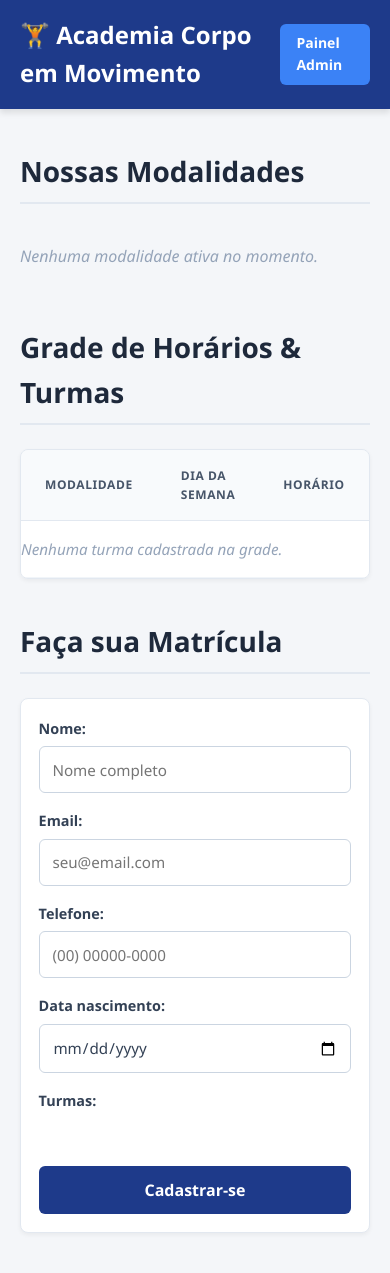
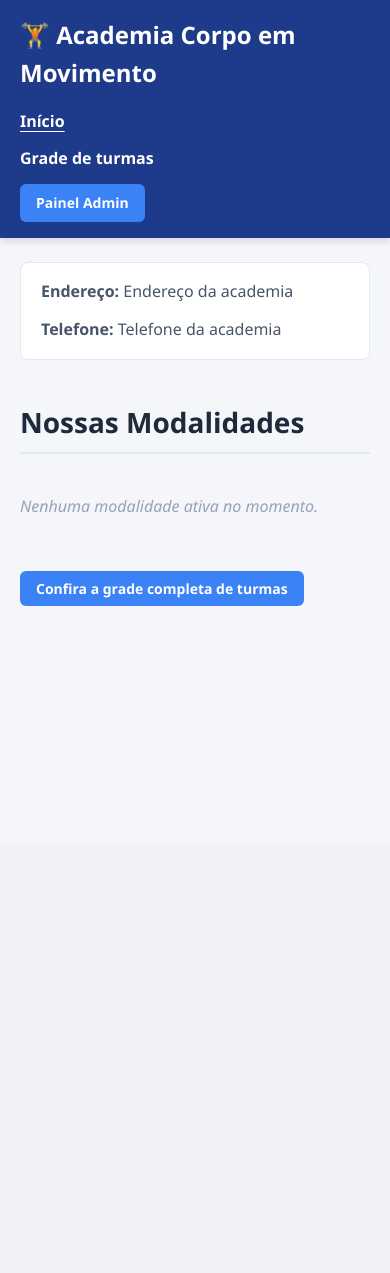
Before and after one commit to matheusSantkk/exercicios-django-fullstack-academia, a Django app: page / in a window 390 px wide. After the commit the page ends 606 px from the top, so only its background shows below. Run offline with Django 5.2, Linux system fonts and the light colour scheme; data that the repository does not hold is empty.

Commit message:
finalizando o projeto(agora sim), muitas mudanças de escopo mas agora esta pronto

```diff
--- a/academia/forms.py
+++ /dev/null
@@ -1,14 +0,0 @@
-from django import forms
-from .models import Aluno
-
-class AlunoForm(forms.ModelForm):
-    class Meta:
-        model = Aluno
-        fields = ['nome', 'email', 'telefone', 'data_nascimento', 'turmas']
-        widgets = {
-            'nome': forms.TextInput(attrs={'class': 'form-input', 'placeholder': 'Nome completo'}),
-            'email': forms.EmailInput(attrs={'class': 'form-input', 'placeholder': 'seu@email.com'}),
-            'telefone': forms.TextInput(attrs={'class': 'form-input', 'placeholder': '(00) 00000-0000'}),
-            'data_nascimento': forms.DateInput(attrs={'class': 'form-input', 'type': 'date'}),
-            'turmas': forms.CheckboxSelectMultiple(attrs={'class': 'form-checkboxes'}),
-        }
--- a/academia/models.py
+++ b/academia/models.py
@@ -1,4 +1,5 @@
 from django.db import models
+from django.db.models import Case, IntegerField, Value, When
 from django.core.exceptions import ValidationError
 
 class Modalidade(models.Model):
@@ -29,19 +30,20 @@ class Turma(models.Model):
     horario = models.TimeField()
     instrutor = models.CharField(max_length=100)
     vagas = models.PositiveIntegerField(default=10)
+
     class Meta:
-        ordering = ['dia_semana', 'horario']
+        ordering = [
+            Case(
+                When(dia_semana='SEGUNDA', then=Value(1)),
+                When(dia_semana='TERCA', then=Value(2)),
+                When(dia_semana='QUARTA', then=Value(3)),
+                When(dia_semana='QUINTA', then=Value(4)),
+                When(dia_semana='SEXTA', then=Value(5)),
+                When(dia_semana='SABADO', then=Value(6)),
+                output_field=IntegerField(),
+            ),
+            'horario',
+        ]
 
     def __str__(self):
         return f"{self.modalidade.nome} {self.get_dia_semana_display()} {self.horario.strftime('%H:%M')}"
-
-class Aluno(models.Model):
-    nome = models.CharField(max_length=100)
-    email = models.EmailField(unique=True)
-    telefone = models.CharField(max_length=20)
-    data_nascimento = models.DateField()
-    turmas = models.ManyToManyField(Turma, related_name='alunos', blank=True)
-    data_cadastro = models.DateTimeField(auto_now_add=True)
-
-    def __str__(self):
-        return self.nome
--- a/academia/static/academia/styles/home.css
+++ b/academia/static/academia/styles/home.css
@@ -29,6 +29,7 @@ body {
   display: flex;
   justify-content: space-between;
   align-items: center;
+  gap: 1rem;
 }
 
 .navbar h1 {
@@ -49,6 +50,24 @@ body {
 
 .btn-admin:hover {
   background-color: #2563eb;
+}
+
+.site-nav {
+  display: flex;
+  align-items: center;
+  gap: 1rem;
+}
+
+.site-nav a:not(.btn-admin) {
+  color: #ffffff;
+  text-decoration: none;
+  font-weight: 600;
+}
+
+.site-nav a:not(.btn-admin):hover,
+.site-nav a[aria-current="page"]:not(.btn-admin) {
+  text-decoration: underline;
+  text-underline-offset: 4px;
 }
 
 .section {
@@ -149,106 +168,30 @@ tbody tr:hover {
   padding: 1rem 0;
 }
 
-.form-card {
-  max-width: 760px;
+.contact-info {
+  display: flex;
+  flex-wrap: wrap;
+  gap: 0.75rem 2rem;
+  margin-top: 1.5rem;
+  padding: 1rem 1.25rem;
+  border: 1px solid #e2e8f0;
+  border-radius: 8px;
+  background: #ffffff;
+  color: #475569;
 }
 
-.form-card form {
-  display: grid;
-  gap: 1rem;
-}
-
-.form-card form > p {
-  margin: 0;
-}
-
-.form-card label {
-  display: block;
-  margin-bottom: 0.4rem;
-  color: #334155;
-  font-size: 0.9rem;
-  font-weight: 600;
-}
-
-.form-card .form-input {
-  display: block;
-  width: 100%;
-  min-height: 44px;
-  padding: 0.65rem 0.8rem;
-  border: 1px solid #cbd5e1;
-  border-radius: 6px;
-  background-color: #ffffff;
-  color: #334155;
-  font: inherit;
-  transition:
-    border-color 0.2s,
-    box-shadow 0.2s;
-}
-
-.form-card .form-input:focus {
-  border-color: #3b82f6;
-  outline: none;
-  box-shadow: 0 0 0 3px rgba(59, 130, 246, 0.18);
-}
-
-.form-card input[type="checkbox"] {
-  accent-color: #1e3a8a;
-}
-
-.form-card .form-checkboxes {
-  display: grid;
-  gap: 0.65rem;
-  margin: 0;
-  padding: 0;
-  list-style: none;
-}
-
-.form-card .form-checkboxes li label {
-  display: flex;
-  align-items: center;
-  gap: 0.55rem;
-  margin: 0;
-  font-weight: 400;
-}
-
-.form-card .errorlist {
-  margin: 0 0 0.5rem;
-  color: #b91c1c;
-  font-size: 0.875rem;
-  list-style: none;
-}
-
-.btn-submit {
-  justify-self: start;
-  border: 0;
-  border-radius: 6px;
-  padding: 0.7rem 1.2rem;
-  background-color: #1e3a8a;
-  color: #ffffff;
-  font: inherit;
-  font-weight: 600;
-  cursor: pointer;
-  transition:
-    background-color 0.2s,
-    transform 0.2s;
-}
-
-.btn-submit:hover {
-  background-color: #1e40af;
-  transform: translateY(-1px);
-}
-
-.btn-submit:focus-visible {
-  outline: 3px solid rgba(59, 130, 246, 0.4);
-  outline-offset: 2px;
+.schedule-link {
+  margin: 2rem 0;
 }
 
 @media (max-width: 600px) {
-  .form-card {
-    padding: 1.1rem;
+  .navbar .container,
+  .site-nav {
+    align-items: flex-start;
+    flex-direction: column;
   }
 
-  .btn-submit {
-    width: 100%;
+  .site-nav {
+    gap: 0.75rem;
   }
 }
--- a/academia/templates/academia/home.html
+++ b/academia/templates/academia/home.html
@@ -1,21 +1,33 @@
 {% load static %}
+
+<!-- NAO USAR O ATALHO DO PRETTIER, ELE VAI QUEBRAR A LINHA 39 E SEUS RESPECTIVOS LACOS(3 LACOS) -->
+
 <!doctype html>
 <html lang="pt-br">
   <head>
     <meta charset="UTF-8" />
     <meta name="viewport" content="width=device-width, initial-scale=1.0" />
     <title>Academia Corpo em Movimento</title>
-    <link rel="stylesheet" href="{% static 'academia/styles/home.css' %}?v=2" />
+    <link rel="stylesheet" href="{% static 'academia/styles/home.css' %}?v=3" />
   </head>
   <body>
     <header class="navbar">
       <div class="container">
         <h1>🏋️ Academia Corpo em Movimento</h1>
-        <a href="/admin/" target="_blank" class="btn-admin">Painel Admin</a>
+        <nav class="site-nav" aria-label="Navegação principal">
+          <a href="{% url 'home' %}" aria-current="page">Início</a>
+          <a href="{% url 'turmas' %}">Grade de turmas</a>
+          <a href="/admin/" class="btn-admin">Painel Admin</a>
+        </nav>
       </div>
     </header>
 
     <main class="container">
+      <section class="contact-info" aria-label="Contato da academia">
+        <p><strong>Endereço:</strong> Endereço da academia</p>
+        <p><strong>Telefone:</strong> Telefone da academia</p>
+      </section>
+
       <section class="section">
         <h2>Nossas Modalidades</h2>
 
@@ -31,49 +43,11 @@
         </div>
       </section>
 
-      <section class="section">
-        <h2>Grade de Horários & Turmas</h2>
-
-        <div class="table-container">
-          <table>
-            <thead>
-              <tr>
-                <th>Modalidade</th>
-                <th>Dia da Semana</th>
-                <th>Horário</th>
-                <th>Instrutor(a)</th>
-                <th>Vagas</th>
-              </tr>
-            </thead>
-            <tbody>
-              {% for turma in turmas %}
-              <tr>
-                <td><strong>{{ turma.modalidade.nome }}</strong></td>
-                <td>{{ turma.get_dia_semana_display }}</td>
-                <td>{{ turma.horario|time:"H:i" }}</td>
-                <td>{{ turma.instrutor }}</td>
-                <td><span class="badge">{{ turma.vagas }} vagas</span></td>
-              </tr>
-              {% empty %}
-              <tr>
-                <td colspan="5" class="empty-text">
-                  Nenhuma turma cadastrada na grade.
-                </td>
-              </tr>
-              {% endfor %}
-            </tbody>
-          </table>
-        </div>
-      </section>
-      <section class="section">
-        <h2>Faça sua Matrícula</h2>
-        <div class="card form-card">
-          <form method="POST">
-            {% csrf_token %} {{ form.as_p }}
-            <button type="submit" class="btn-submit">Cadastrar-se</button>
-          </form>
-        </div>
-      </section>
+      <p class="schedule-link">
+        <a class="btn-admin" href="{% url 'turmas' %}"
+          >Confira a grade completa de turmas</a
+        >
+      </p>
     </main>
   </body>
 </html>
--- a/academia/urls.py
+++ b/academia/urls.py
@@ -2,5 +2,6 @@ from django.urls import path
 from . import views
 
 urlpatterns = [
-    path('', views.home, name='home')
+    path('', views.home, name='home'),
+    path('turmas/', views.grade_turmas, name='turmas'),
 ]
--- a/academia/views.py
+++ b/academia/views.py
@@ -1,22 +1,11 @@
-from django.shortcuts import render, redirect
+from django.shortcuts import render
 from .models import Modalidade, Turma
-from .forms import AlunoForm
 
 def home(request):
     modalidades_ativas = Modalidade.objects.filter(ativa=True)
-    turmas = Turma.objects.all()
+    return render(request, 'academia/home.html', {'modalidades': modalidades_ativas})
 
-    form = AlunoForm()
-    if request.method == 'POST':
-        form = AlunoForm(request.POST)
-        if form.is_valid():
-            form.save()
-            return redirect('home')
 
-    context = {
-        'modalidades': modalidades_ativas,
-        'turmas': turmas,
-        'form': form,
-    }
-
-    return render(request, 'academia/home.html', context)
+def grade_turmas(request):
+    turmas = Turma.objects.select_related('modalidade').all()
+    return render(request, 'academia/turmas.html', {'turmas': turmas})
--- a/core/settings.py
+++ b/core/settings.py
@@ -103,9 +103,9 @@ AUTH_PASSWORD_VALIDATORS = [
 # Internationalization
 # https://docs.djangoproject.com/en/6.1/topics/i18n/
 
-LANGUAGE_CODE = 'en-us'
+LANGUAGE_CODE = 'pt-br'
 
-TIME_ZONE = 'UTC'
+TIME_ZONE = 'America/Recife'
 
 USE_I18N = True
 
--- /dev/null
+++ b/requirements.txt
@@ -0,0 +1 @@
+Django==6.1.2
```
Also changed, not shown: academia/admin.py (+1 -7 lines), academia/templates/academia/turmas.html (added, +58 -0 lines), academia/tests.py (+99 -20 lines), README.md, academia/migrations/0003_alter_turma_options_delete_aluno.py (added).
